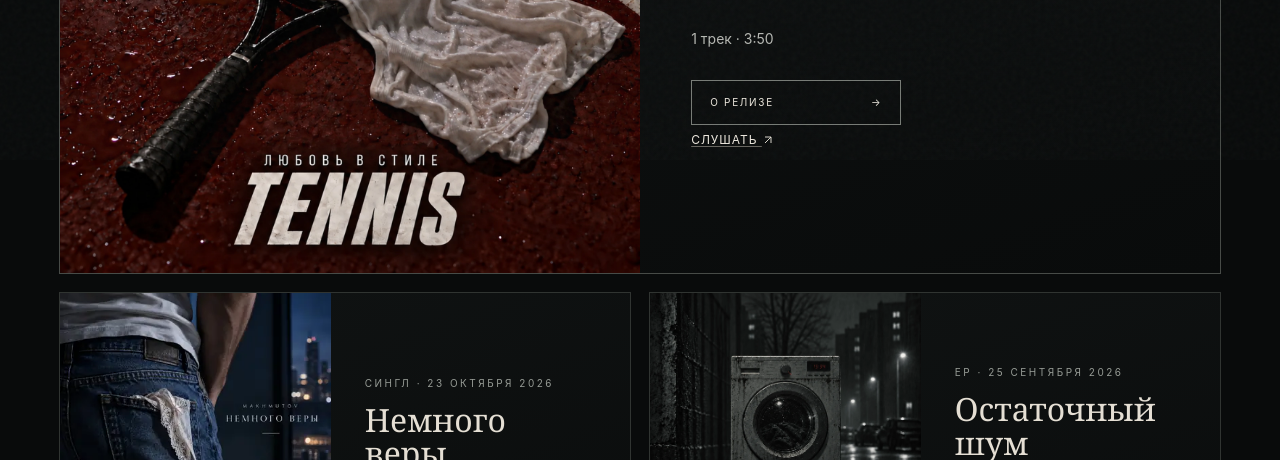
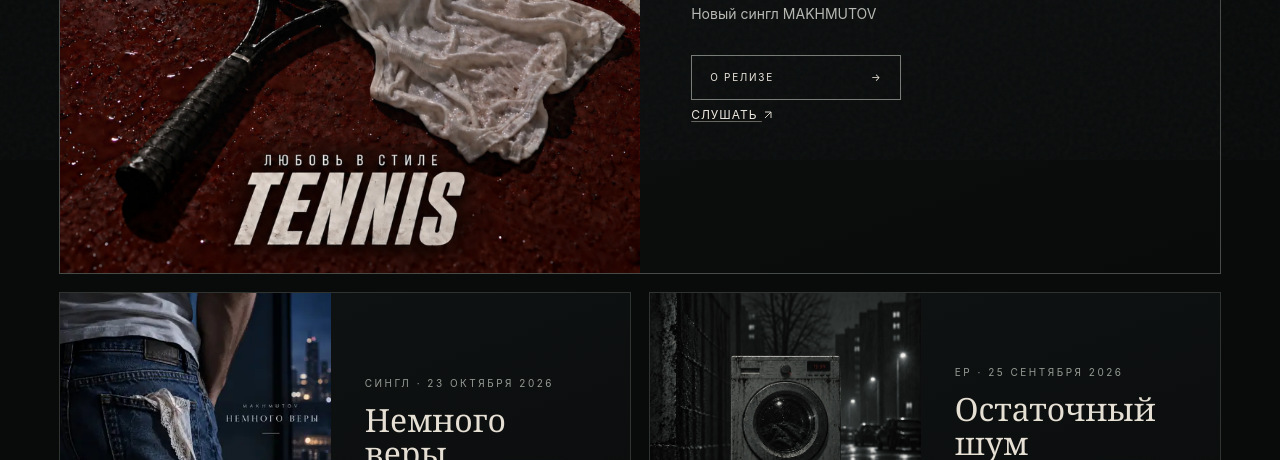
Before and after one commit to MakhmutovTZ/originfsds, a plain HTML site: page music/index.html in a window 1280 px wide. Shown: the part 640-1100 px from the top of the page. Drawn offline with Linux system fonts and the light colour scheme.

Commit message:
Remove track count and duration from Tennis catalog card

```diff
--- a/music/index.html
+++ b/music/index.html
@@ -66,7 +66,6 @@
             <p class="project-type">Сингл · 13 ноября 2026</p>
             <h2>Любовь в стиле Tennis</h2>
             <p>Новый сингл MAKHMUTOV</p>
-            <p class="release-runtime">1 трек · 3:50</p>
             <div class="release-card-actions">
               <a class="btn" href="/music/lyubov-v-stile-tennis/">О релизе <span aria-hidden="true">→</span></a>
               <a class="text-link" href="https://band.link/StMBA" target="_blank" rel="noopener noreferrer">Слушать <svg class="external-arrow" viewBox="0 0 20 20" aria-hidden="true"><path d="M5 15 15 5M5 5h10v10"/></svg></a>
```
